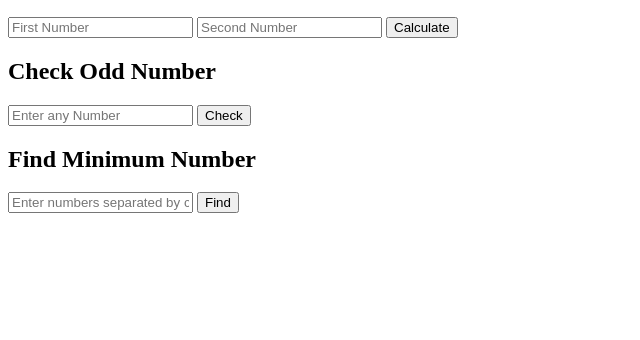
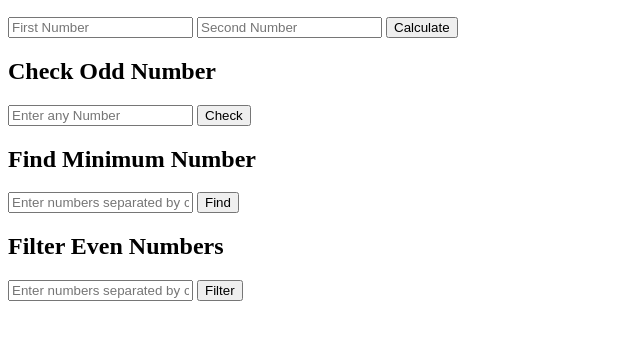
Before and after one commit to fardin-faisal/Assignment-M10, a plain HTML site: page index.html in a window 1280 px wide. Shown: the part 110-450 px from the top of the page, without its empty margins (0-640 px from the left). Drawn offline with Linux system fonts and the light colour scheme.

Commit message:
filterEvenNumbers Function Added!

```diff
--- a/index.html
+++ b/index.html
@@ -37,6 +37,18 @@
       <button onclick="testFindMin()">Find</button>
       <p id="minResult"></p>
     </section>
+
+    <!-- Section for filtering Even Numbers -->
+    <section>
+      <h2>Filter Even Numbers</h2>
+      <input
+        type="text"
+        id="evenArray"
+        placeholder="Enter numbers separated by commas"
+      />
+      <button onclick="testFilterEvenNumbers()">Filter</button>
+      <p id="evenResult"></p>
+    </section>
     <script src="index.js"></script>
   </body>
 </html>
--- a/index.js
+++ b/index.js
@@ -29,3 +29,13 @@ function testFindMin() {
     const arr = document.getElementById('minArray').value.split(',').map(Number);
     document.getElementById('minResult').innerText = "Minimum: " + findMin(arr);
 }
+
+// 4. filtering Even Numbers
+function filterEvenNumbers(arr) {
+  return arr.filter(num => num % 2 === 0);
+}
+
+function testFilterEvenNumbers() {
+  const arr = document.getElementById('evenArray').value.split(',').map(Number);
+  document.getElementById('evenResult').innerText = "Even Numbers are: " + filterEvenNumbers(arr).join(', ');
+}
```
